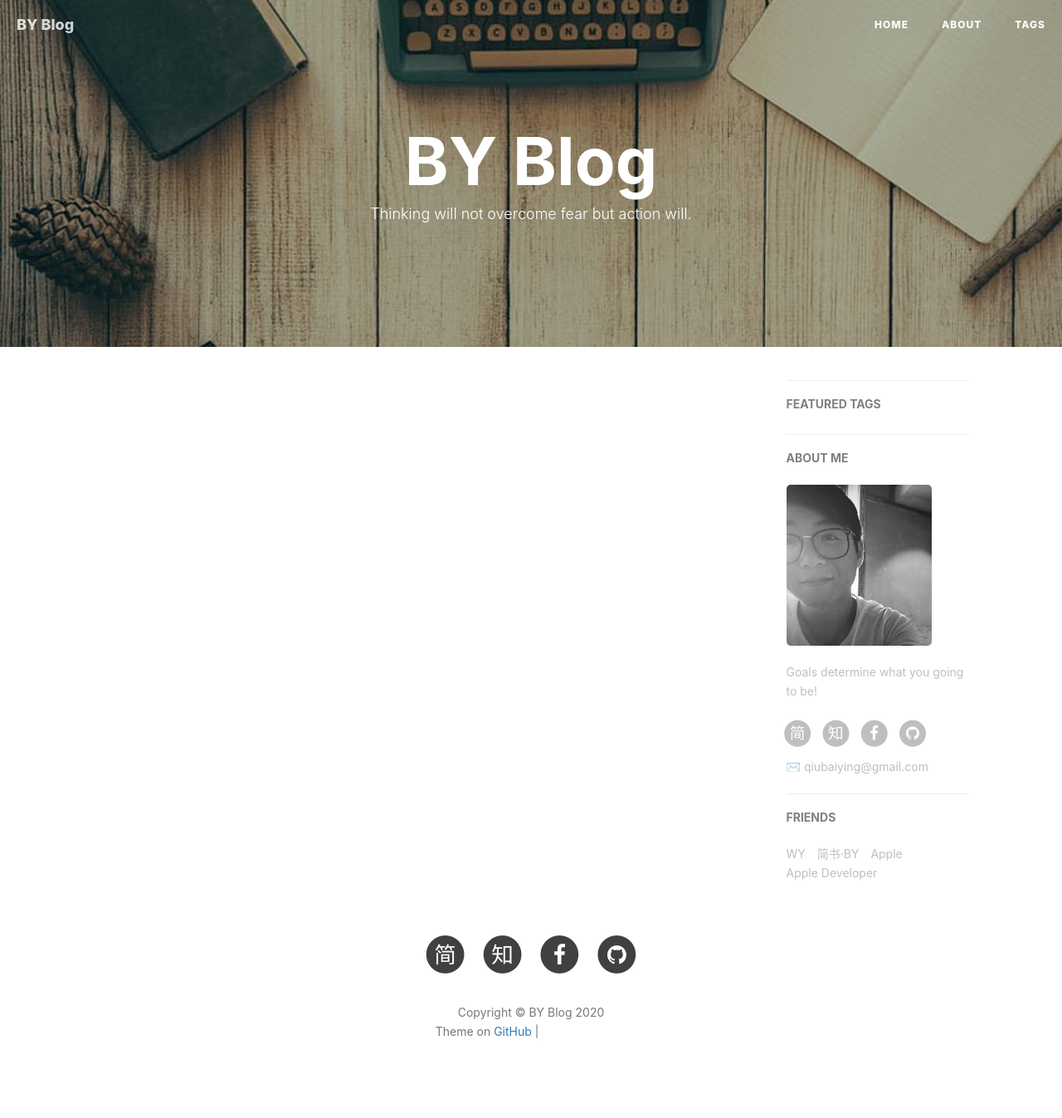
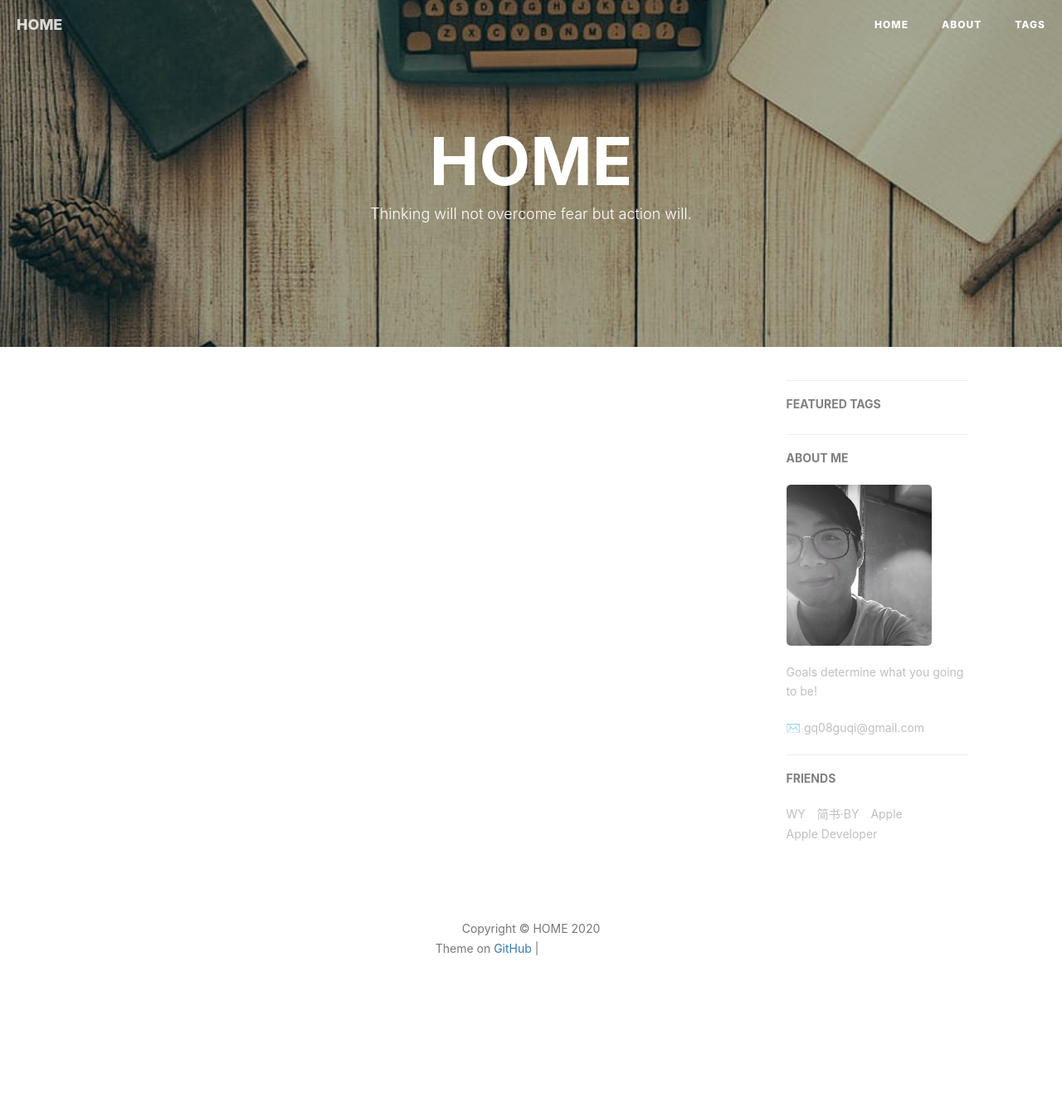
Before and after one commit to AI-GQ/AI-GQ.github.io, a Jekyll site: the page built from index.html, in a window 1280 px wide. Shown: the whole page at 83% size. Built offline with Jekyll 4.4.1, drawn with Linux system fonts in a browser that asks for light colours; nearby versions of some CDN libraries; the list of posts is cut into pages by our own code; comment, search, counter and statistics services are not loaded; after the commit the page ends 1247 px from its top, so only the background shows below that; part of the change alters nothing that is shown; grey boxes are pictures that could not be loaded.

Commit message:
refactor: 更新config

```diff
--- a/_config.yml
+++ b/_config.yml
@@ -1,13 +1,13 @@
 # Site settings
-title: BY Blog
-SEOTitle: 柏荧的博客 | BY Blog
+title: HOME
+SEOTitle: 顾琦的博客 | HOME
 header-img: img/post-bg-desk.jpg
-email: qiubaiying@gmail.com
-description: "Every failure is leading towards success."
-keyword: "BY, BY Blog, 柏荧的博客, qiubaiying, 邱柏荧, iOS, Apple, iPhone"
-url: "http://qiubaiying.github.io"          # your host, for absolute URL
+email: gq08guqi@gmail.com
+description: "你若精彩 天自安排"
+keyword: "Blog, 顾琦的博客, GuQi, 顾琦, IOS, Apple, iPhone"
+url: "http://AI-GQ.github.io"          # your host, for absolute URL
 baseurl: ""      # for example, '/blog' if your blog hosted on 'host/blog'
-github_repo: "https://github.com/qiubaiying/qiubaiying.github.io.git" # you code repository
+github_repo: "https://github.com/AI-GQ/AI-GQ.github.io" # you code repository
 
 # Sidebar settings
 sidebar: true                           # whether or not using Sidebar.
@@ -19,11 +19,11 @@ sidebar-avatar: /img/about-BY-gentle.jpg      # use absolute URL, seeing it's us
 # SNS settings
 RSS: false
 # weibo_username:     qiubaiying
-zhihu_username:     qiubaiying
-github_username:    qiubaiying
-facebook_username:  baiying.qiu.7
-jianshu_username:   e71990ada2fd
-#twitter_username:   qiubaiying
+# zhihu_username:     qiubaiying
+# github_username:    qiubaiying
+# facebook_username:  baiying.qiu.7
+# jianshu_username:   e71990ada2fd
+# twitter_username:   qiubaiying
 
 
 
@@ -64,9 +64,9 @@ gitalk:
   enable: true    #是否开启Gitalk评论
   clientID: f2c84e7629bb1446c1a4                            #生成的clientID
   clientSecret: ca6d6139d1e1b8c43f8b2e19492ddcac8b322d0d    #生成的clientSecret
-  repo: qiubaiying.github.io    #仓库名称
-  owner: qiubaiying    #github用户名
-  admin: qiubaiying
+  repo: AI-GQ.github.io    #仓库名称
+  owner: AI-GQ    #github用户名
+  admin: AI-GQ
   distractionFreeMode: true #是否启用类似FB的阴影遮罩
 
 
@@ -74,11 +74,11 @@ gitalk:
 
 # Analytics settings
 # Baidu Analytics
-ba_track_id: b50bf2b12b5338a1845e33832976fd68
+# ba_track_id: b50bf2b12b5338a1845e33832976fd68
 
 # Google Analytics
-ga_track_id: 'UA-90855596-1'            # Format: UA-xxxxxx-xx
-ga_domain: qiubaiying.top               # 默认的是 auto, 这里我是自定义了的域名，你如果没有自己的域名，需要改成auto
+# ga_track_id: 'UA-90855596-1'            # Format: UA-xxxxxx-xx
+# ga_domain: qiubaiying.top               # 默认的是 auto, 这里我是自定义了的域名，你如果没有自己的域名，需要改成auto
 
 
 
```
